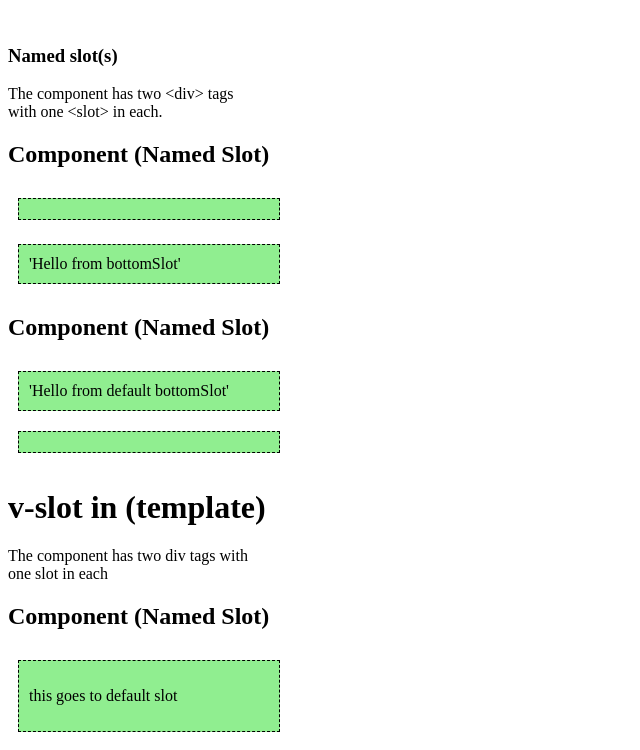
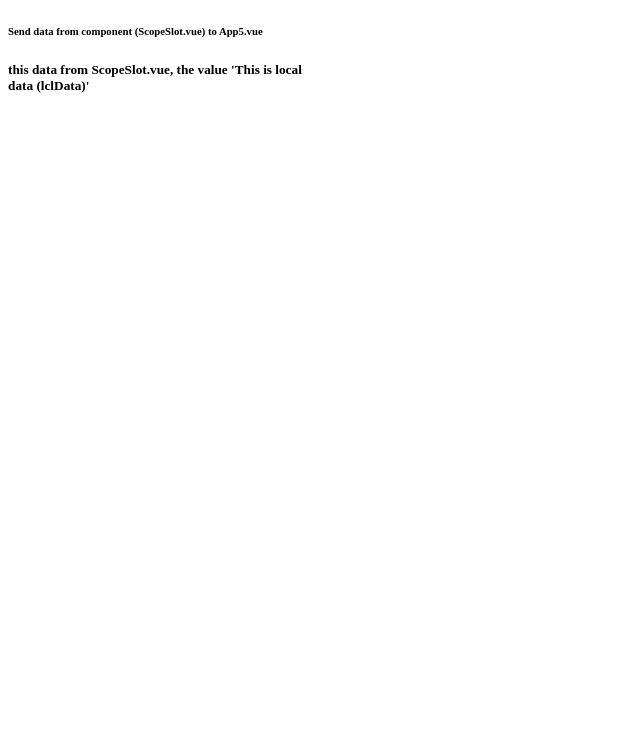
Before and after one commit to erymn/learn-vujs-w3s, a Vue app in the folder ScaleUp/firstsfc/: page / in a window 1280 px wide. Shown: the top 750 px of the page, without its empty margins (0-640 px from the left). Built offline with nearby package versions, Linux system fonts and the light colour scheme.

Commit message:
Receive data from child comp ScopeSlot.vue

```diff
--- /dev/null
+++ b/ScaleUp/firstsfc/src/App5.vue
@@ -0,0 +1,12 @@
+<template>
+    <scope-slot v-slot="dataFromSlot">
+        <h5>this data from ScopeSlot.vue, the value '{{ dataFromSlot.lclData }}'</h5>
+    </scope-slot>
+</template>
+
+<script>
+import ScopeSlot from './components/ScopeSlot.vue';
+
+</script>
+
+<style></style>
--- /dev/null
+++ b/ScaleUp/firstsfc/src/components/ScopeSlot.vue
@@ -0,0 +1,14 @@
+<template>
+    <h6>Send data from component (ScopeSlot.vue) to App5.vue</h6>
+    <slot v-bind:lclData="Data"></slot>
+</template>
+<script>
+export default {
+    data() {
+        return {
+            Data: 'This is local data (lclData)'
+        }
+    }
+}
+</script>
+<style></style>
--- a/ScaleUp/firstsfc/src/main.js
+++ b/ScaleUp/firstsfc/src/main.js
@@ -3,6 +3,7 @@ import App from './App.vue'
 import App2 from './App2.vue'
 import App3 from './AppSlot.vue'
 import App4 from "./App4.vue";
+import App5 from "./App5.vue";
 
 import FoodItem from './components/FoodItem.vue'
 import FoodItemData from "./components/FoodItemData.vue";
@@ -12,6 +13,8 @@ import CompTwo from "./components/CompTwo.vue";
 import SlotComp from "./components/SlotComp.vue";
 import SlotCard from "./components/SlotCard.vue";
 import SlotName from "./components/SlotName.vue";
+
+import ScopeSlot from "./components/ScopeSlot.vue";
 
 // const app = createApp(App)
 // app.component('food-item', FoodItem)
@@ -36,9 +39,17 @@ import SlotName from "./components/SlotName.vue";
 // app3.component('slot-name', SlotName)
 // app3.mount('#app')
 
-const app4 = createApp(App4)
-app4.component('slot-name', SlotName)
-app4.mount('#app')
+////Named Slot
+// const app4 = createApp(App4)
+// app4.component('slot-name', SlotName)
+// app4.mount('#app')
+
+//--------Scope Slot----------
+const app5 = createApp(App5)
+app5.component('scope-slot', ScopeSlot)
+app5.mount('#app')
+//--------Scope Slot----------
+
 
 //createApp(App).mount('#app')
 
```
